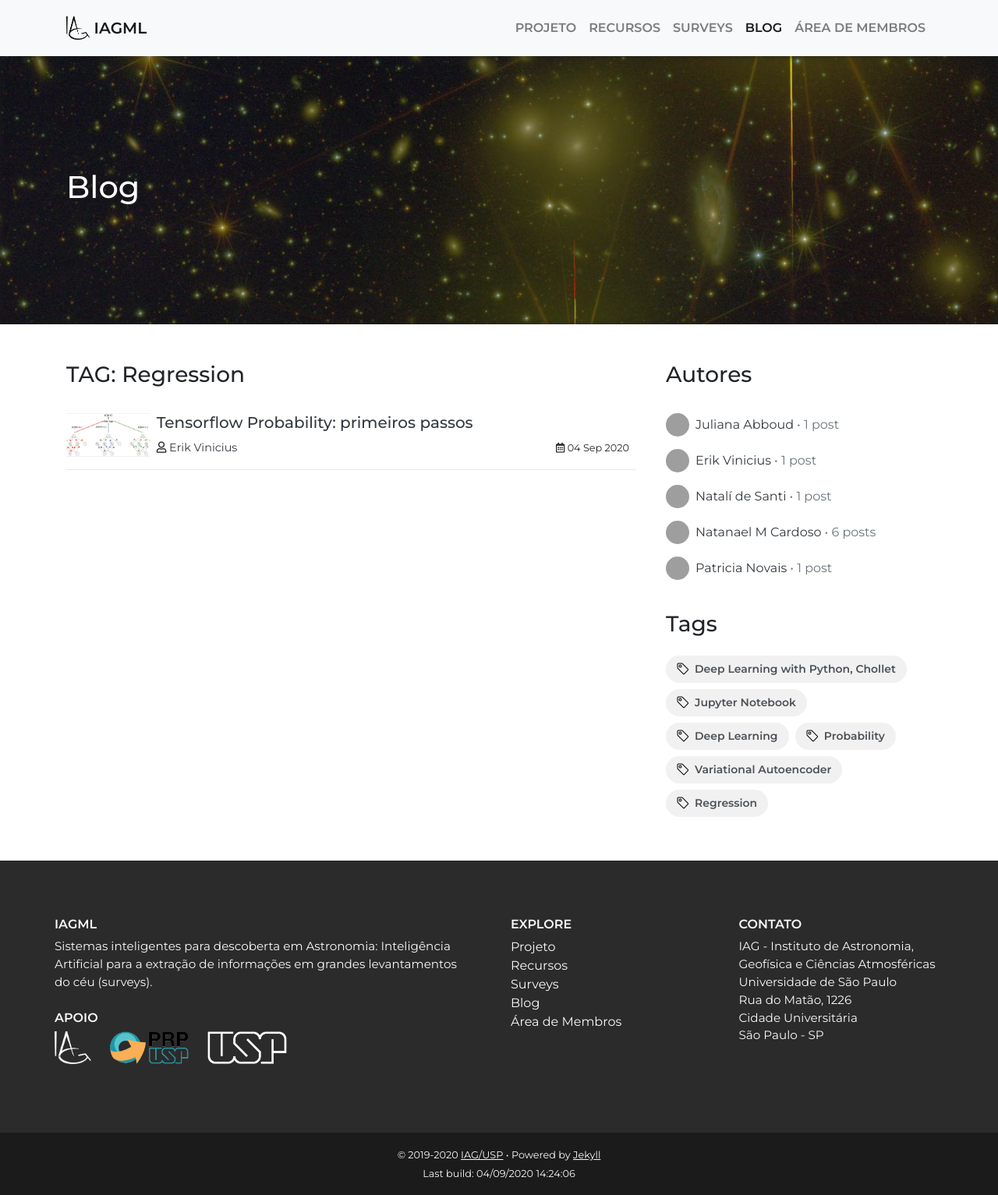
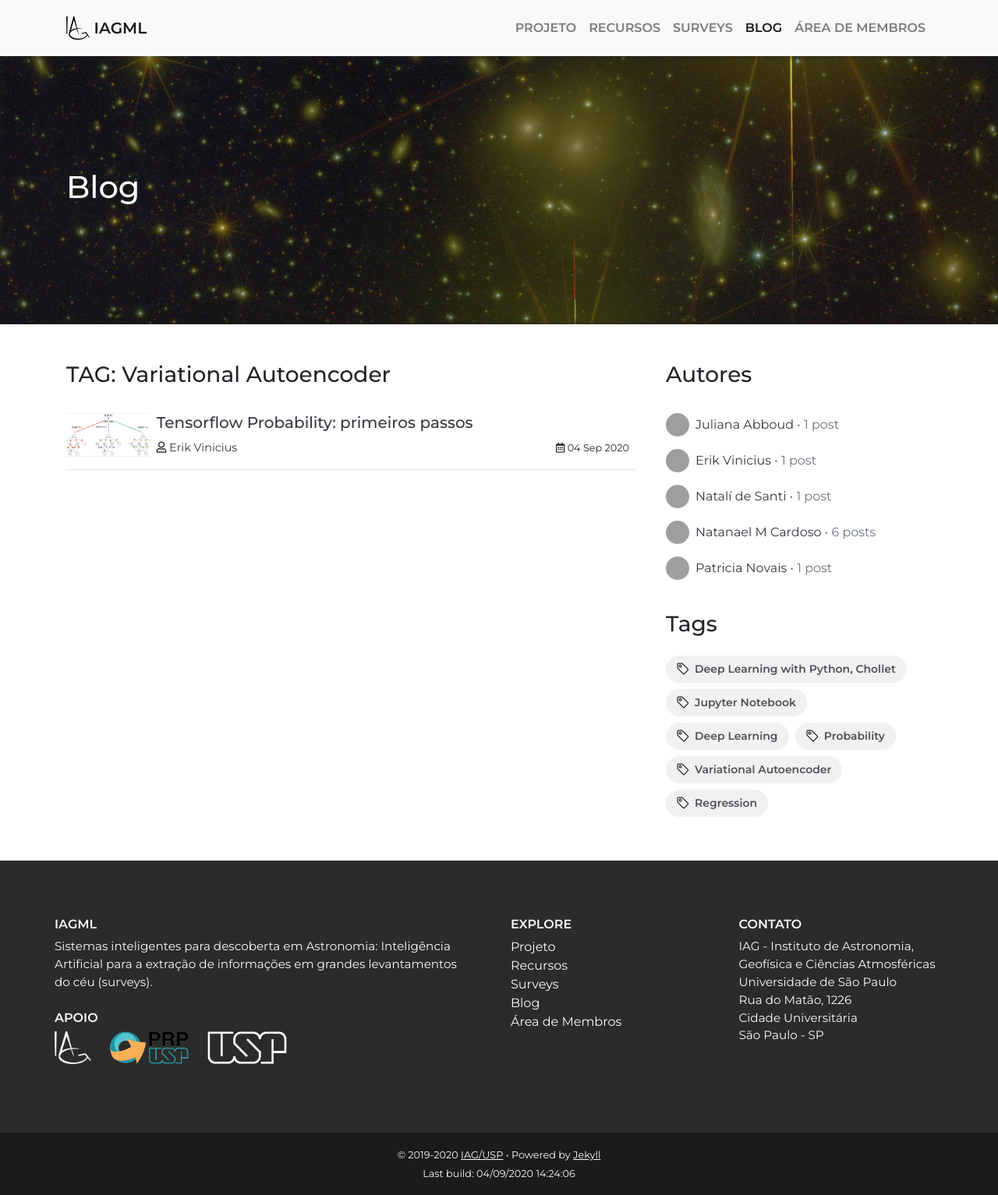
Before and after one commit to iagml/website, a Jekyll site: the page built from _tagslist/regression.md, in a window 1280 px wide. Shown: the whole page at 78% size. Built offline with Jekyll 4.4.1, drawn with Linux system fonts in a browser that asks for light colours; grey boxes are pictures that could not be loaded.

Commit message:
Update Tag “regression”

```diff
--- a/_tagslist/regression.md
+++ b/_tagslist/regression.md
@@ -1,3 +1,3 @@
 ---
-name: Regression
+name: Variational Autoencoder
 ---
```
